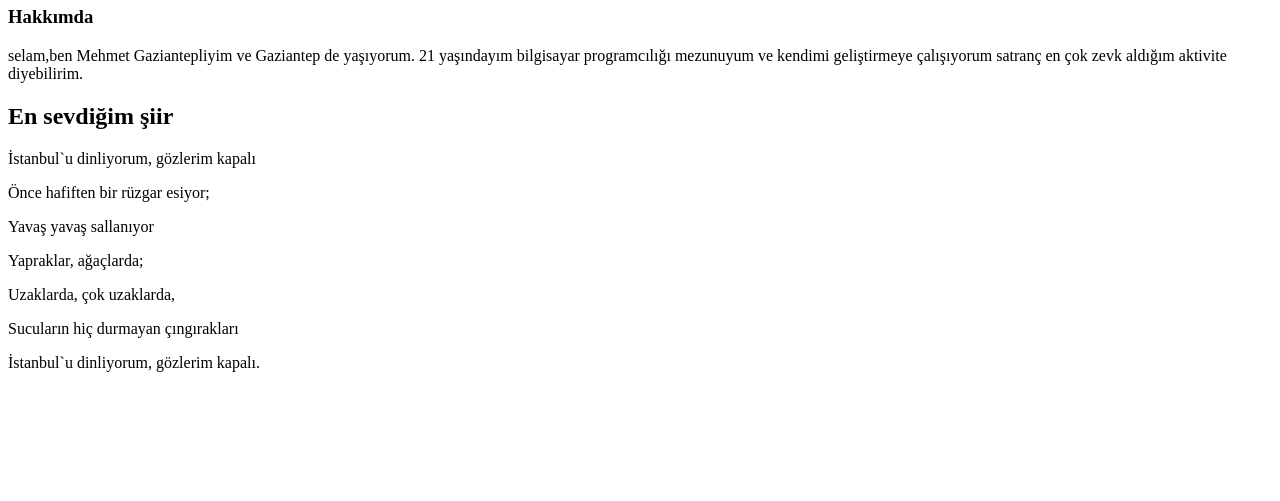
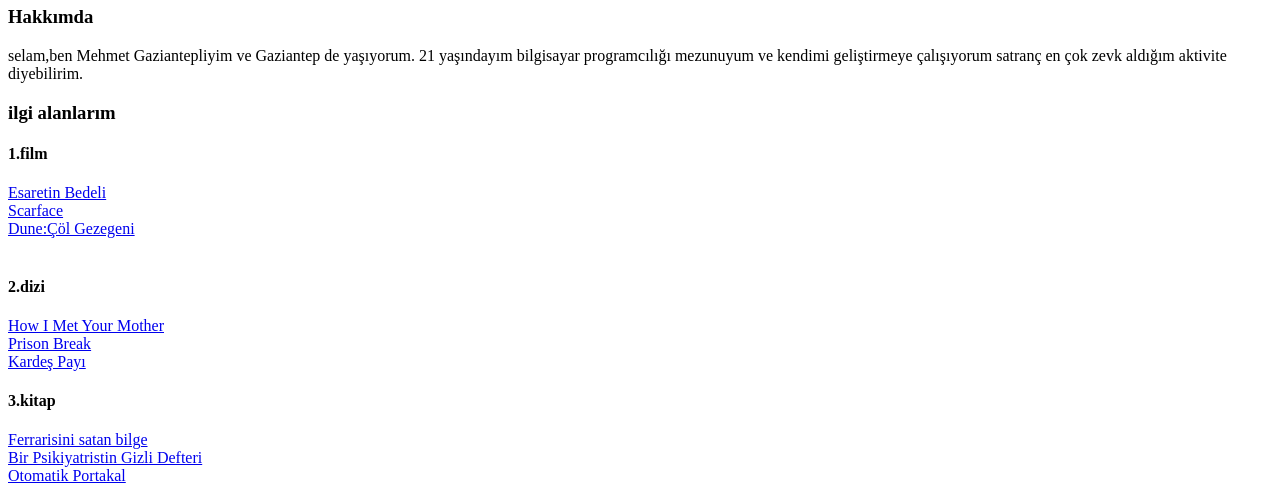
Before and after one commit to gilgil27/basit-html-, a plain HTML site: page kodluyoruz frontend/index.html in a window 1280 px wide. Shown: the part 60-561 px from the top of the page. Drawn offline with Linux system fonts and the light colour scheme.

Commit message:
Update index.html

```diff
--- a/kodluyoruz frontend/index.html
+++ b/kodluyoruz frontend/index.html
@@ -4,15 +4,38 @@
 
 <p>selam,ben Mehmet Gaziantepliyim ve Gaziantep de yaşıyorum. 21 yaşındayım bilgisayar programcılığı mezunuyum ve kendimi geliştirmeye çalışıyorum satranç en çok zevk aldığım aktivite diyebilirim.</p>
 
+<h3>ilgi alanlarım</h3>
 
-<!-- üstteki kodlarda başlık açıp bilgiler girdikten sonra altta paragraf oluşturdum. -->
+  <h4>1.film</h4>
 
-<!-- alttaki oluşturduğum paragraflar da sevdigim bir şiiri paylaştım. -->
-<h2>En sevdiğim şiir</h2>
-<p>İstanbul`u dinliyorum, gözlerim kapalı
-<p>Önce hafiften bir rüzgar esiyor;</p>
-<p> Yavaş yavaş sallanıyor</p>
-<p>Yapraklar, ağaçlarda;</p>
-<p> Uzaklarda, çok uzaklarda,</p>
-<p> Sucuların hiç durmayan çıngırakları</p>
-<p>İstanbul`u dinliyorum, gözlerim kapalı.</p>
+     <a href="https://www.beyazperde.com/filmler/film-11736/">Esaretin Bedeli</a> <br>
+     <a href="https://www.imdb.com/title/tt0086250/">Scarface</a> <br>
+     <a href="https://www.beyazperde.com/filmler/film-133392/">Dune:Çöl Gezegeni</a> <br>
+
+
+     <br>
+
+     <h4>2.dizi</h4>
+     <a href="https://www.imdb.com/title/tt0460649/">How I Met Your Mother</a>  <br>
+     <a href="https://www.imdb.com/title/tt0455275/">Prison Break</a> <br>
+     <a href="https://www.imdb.com/title/tt3671754/">Kardeş Payı</a>
+
+
+
+
+     <br>
+
+     <h4>3.kitap</h4>
+     <a href="https://www.kitapyurdu.com/kitap/ferrarisini-satan-bilge/69938.html">Ferrarisini satan bilge</a> <br>
+     <a href="https://www.dr.com.tr/Kitap/Bir-Psikiyatristin-Gizli-Defteri/Egitim-Basvuru/Psikoloji-Bilimi/urunno=0001696702001">Bir Psikiyatristin Gizli Defteri</a> <br>
+     <a href="https://www.dr.com.tr/Kitap/Otomatik-Portakal-Modern-Klasikler-3/Anthony-Burgess/Edebiyat/Roman/Dunya-Roman/urunno=0001806049001">Otomatik Portakal</a>
+
+
+
+
+     <br>
+           <h1>En Sevdigim Dizi</h1>
+
+<img src="https://m.media-amazon.com/images/M/MV5BNDFmMzM3NzctZGE0MC00NGVmLTljZmUtYTNiZjA2ZTE4NjQwXkEyXkFqcGdeQXVyNzg3MDUyMzc@._V1_FMjpg_UX1000_.jpg" alt="Prison Break Fotoğrafı">
+
+<h4>Büyük Kaçış, ABD yapımı bir aksiyon dizisi. Hikâyesi Paul Scheuring tarafından ortaya atılmış ve FOX şirketi tarafından 2005 yılında dizi olarak hayatına adım atmıştır.</h4>
```
